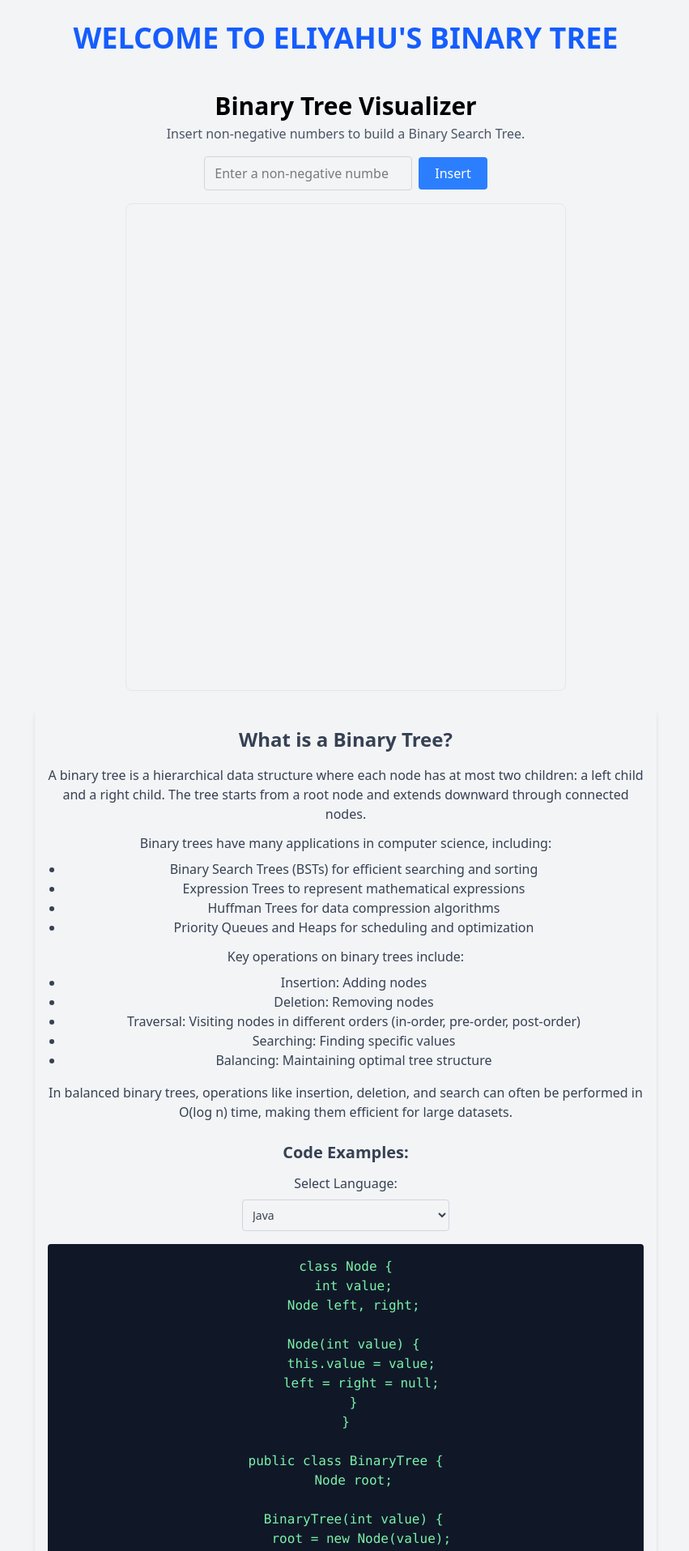
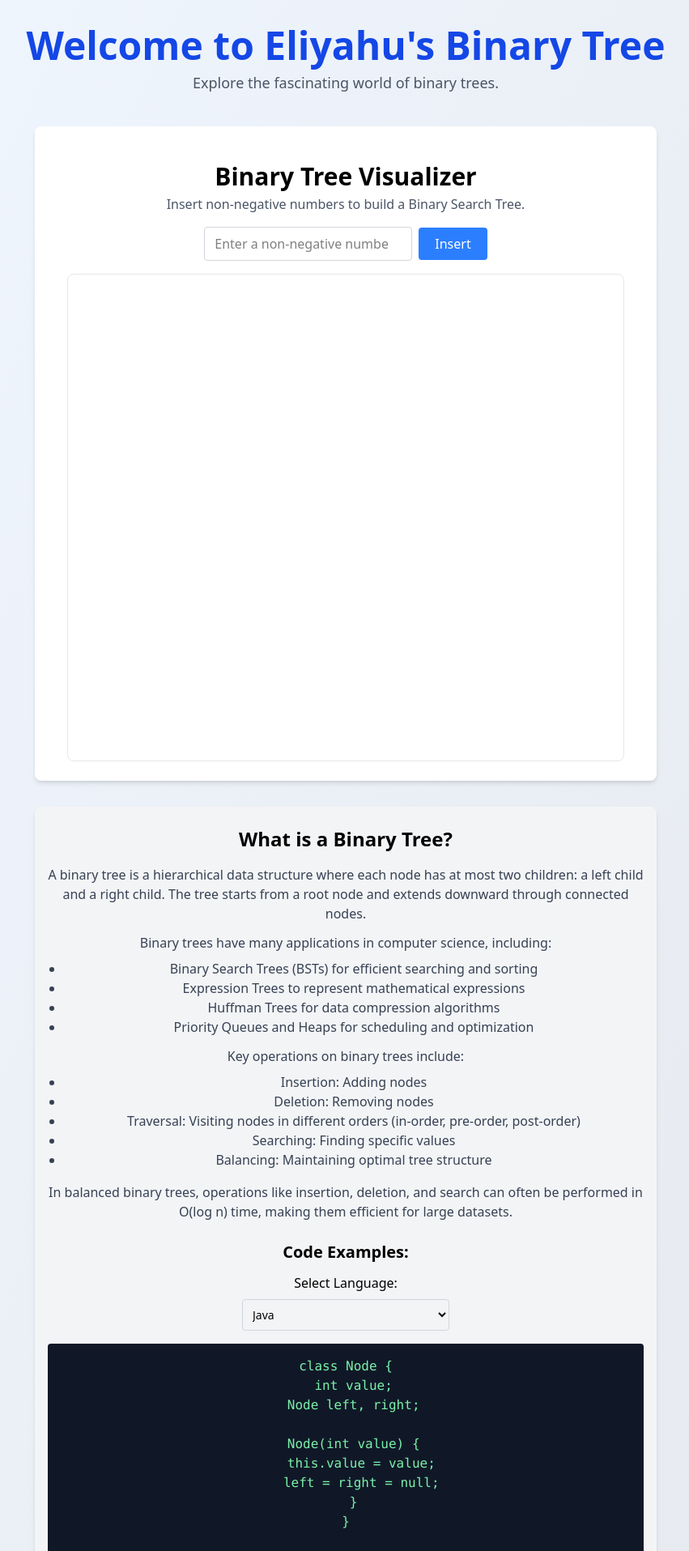
Before and after one commit to eliyahuri/binaryTreeExample, a React (Vite) app: page / in a window 1280 px wide. Shown: the top 1915 px of the page at 81% size, without its empty margins (213-1064 px from the left). Built offline with nearby package versions, Linux system fonts and the light colour scheme.

Commit message:
enhance App component layout with gradient background; update header and footer styles for improved aesthetics and clarity

```diff
--- a/src/App.tsx
+++ b/src/App.tsx
@@ -4,22 +4,28 @@ import { Analytics } from "@vercel/analytics/react";
 
 function App() {
   return (
-    <div className="min-h-screen bg-gray-100 flex flex-col items-center justify-center px-4 sm:px-6 md:px-8 py-6">
+    <div className="min-h-screen bg-gradient-to-br from-blue-50 to-gray-200 flex flex-col items-center justify-center px-4 sm:px-6 md:px-8 py-8">
       <Analytics />
-      <h1 className="text-xl sm:text-2xl md:text-4xl font-bold text-blue-600 mb-6 text-center leading-tight">
-        WELCOME TO ELIYAHU'S BINARY TREE
-      </h1>
 
-      <div className="w-full max-w-md sm:max-w-lg md:max-w-xl">
+      <header className="text-center mb-10">
+        <h1 className="text-3xl sm:text-4xl md:text-5xl font-extrabold text-blue-700">
+          Welcome to Eliyahu&apos;s Binary Tree
+        </h1>
+        <p className="mt-2 text-lg text-gray-600">
+          Explore the fascinating world of binary trees.
+        </p>
+      </header>
+
+      <main className="w-full max-w-3xl bg-white p-6 rounded-lg shadow-md">
         <BinaryTree />
-      </div>
+      </main>
 
-      <div className="text-sm sm:text-base md:text-lg text-gray-700 mt-5 text-center leading-relaxed">
+      <section className="mt-8 w-full max-w-3xl text-center">
         <WhatIsBinaryTree />
-      </div>
+      </section>
 
-      <footer className="mt-10 text-gray-500 text-xs sm:text-sm md:text-base text-center">
-        &copy; Eliyahu Huri 2025
+      <footer className="mt-12 text-gray-500 text-sm text-center">
+        &copy; {new Date().getFullYear()} Eliyahu Huri. All rights reserved.
       </footer>
     </div>
   );
```
